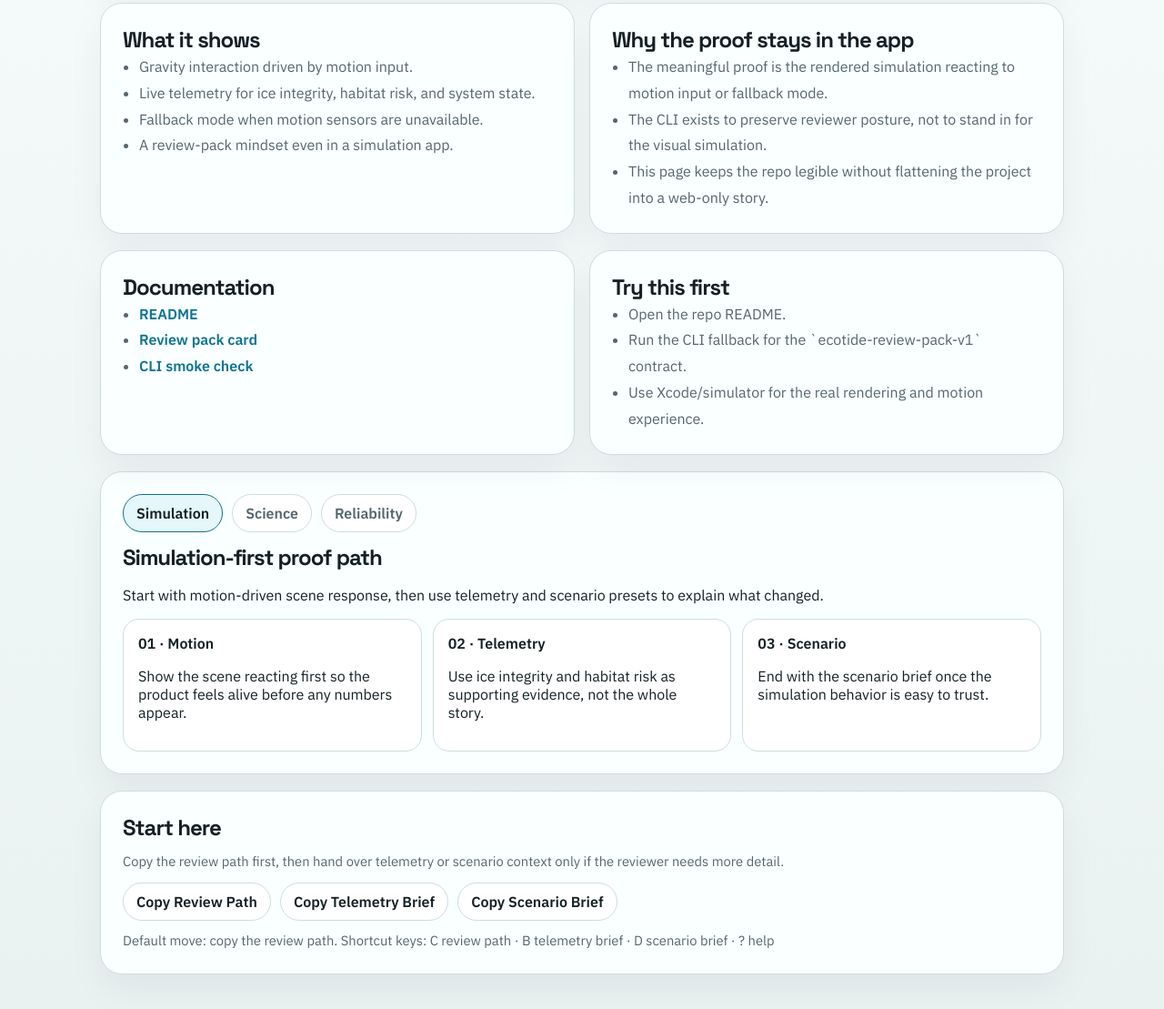
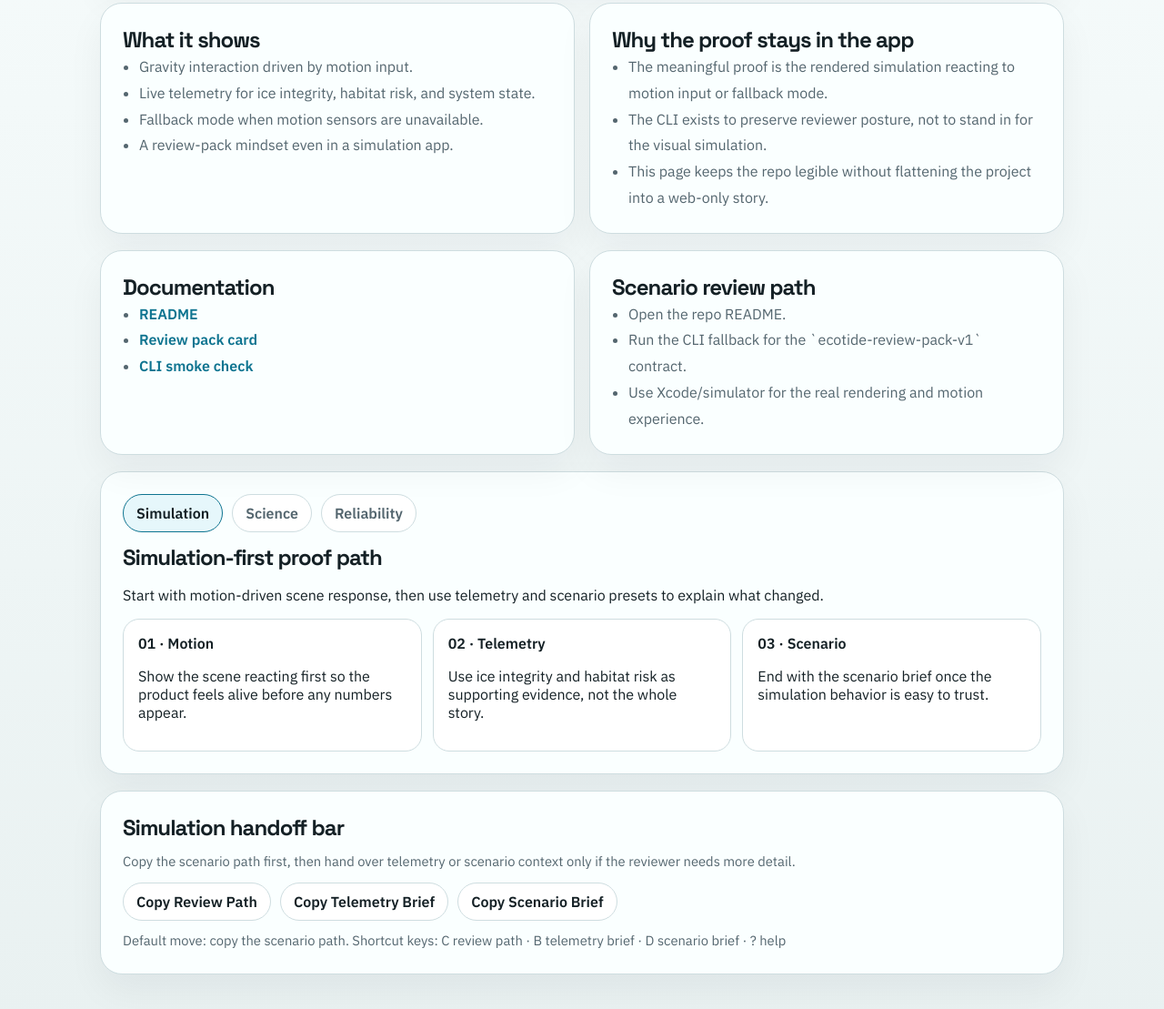
Before and after one commit to KIM3310/ecotide, a plain HTML site: page site/index.html in a window 1280 px wide. Shown: the part 395-1504 px from the top of the page at 91% size. Drawn offline with Linux system fonts and the light colour scheme.

Commit message:
docs: soften simulation handoff copy

```diff
--- a/site/index.html
+++ b/site/index.html
@@ -74,7 +74,7 @@
         </ul>
       </article>
       <article class="panel">
-        <h2>Try this first</h2>
+        <h2>Scenario review path</h2>
         <ul class="list">
           <li>Open the repo README.</li>
           <li>Run the CLI fallback for the `ecotide-review-pack-v1` contract.</li>
@@ -101,14 +101,14 @@
 
 
     <section class="panel quick-actions">
-      <h2>Start here</h2>
-      <p class="hint">Copy the review path first, then hand over telemetry or scenario context only if the reviewer needs more detail.</p>
+      <h2>Simulation handoff bar</h2>
+      <p class="hint">Copy the scenario path first, then hand over telemetry or scenario context only if the reviewer needs more detail.</p>
       <div class="action-row">
         <button id="copyReviewPathBtn" class="action-btn" type="button">Copy Review Path</button>
         <button id="copyReviewerBriefBtn" class="action-btn" type="button">Copy Telemetry Brief</button>
         <button id="copyScenarioBriefBtn" class="action-btn" type="button">Copy Scenario Brief</button>
       </div>
-      <p id="quickActionStatus" class="hint">Default move: copy the review path. Shortcut keys: C review path · B telemetry brief · D scenario brief · ? help</p>
+      <p id="quickActionStatus" class="hint">Default move: copy the scenario path. Shortcut keys: C review path · B telemetry brief · D scenario brief · ? help</p>
     </section>
   </main>
 
@@ -217,7 +217,7 @@
       if (key === "?") {
         event.preventDefault();
         if (quickActionStatus) {
-          quickActionStatus.textContent = "Start with the review path. Then use the telemetry or scenario brief if the reviewer needs more context.";
+          quickActionStatus.textContent = "Start with the scenario path. Then use the telemetry or scenario brief if the reviewer needs more context.";
         }
         return;
       }
```
